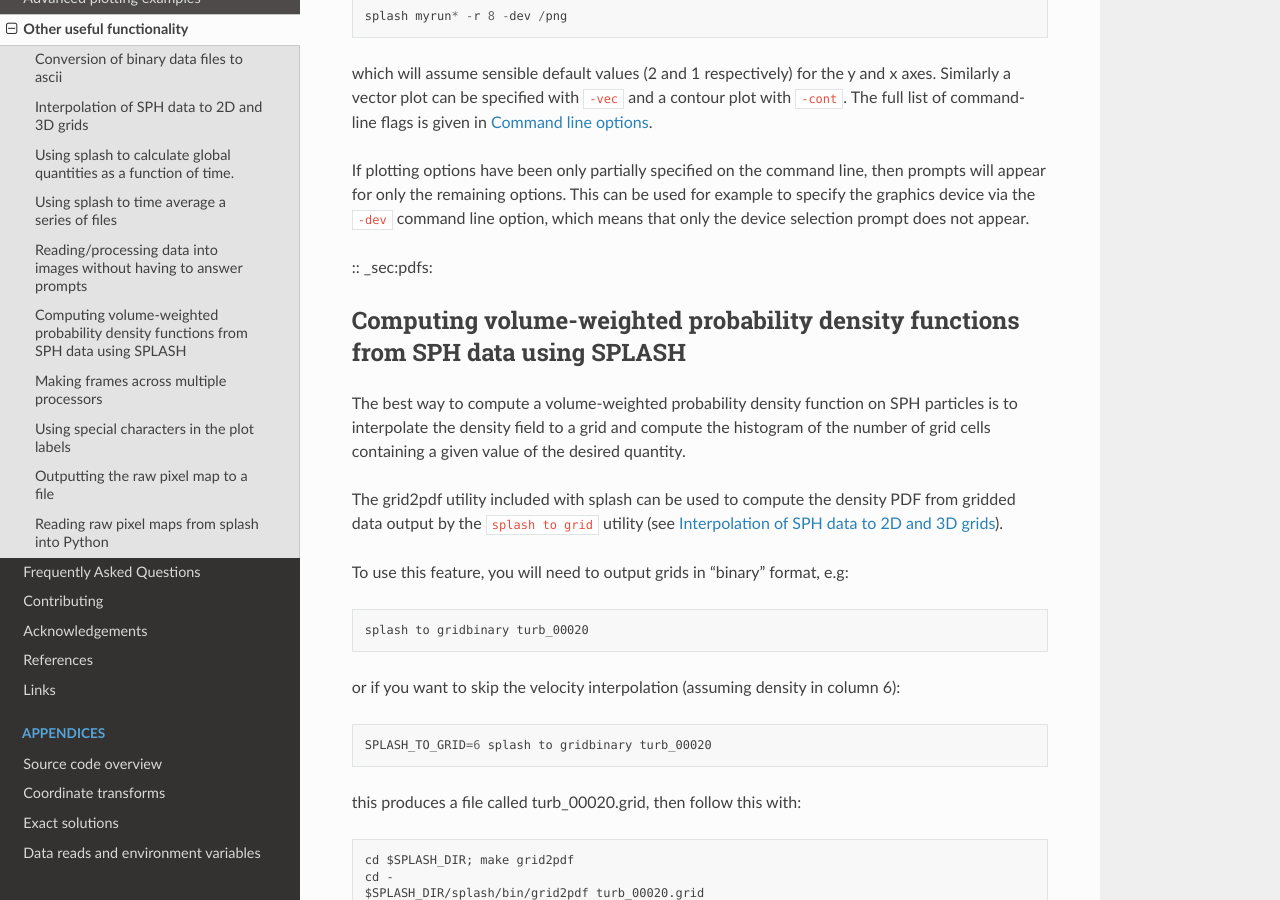
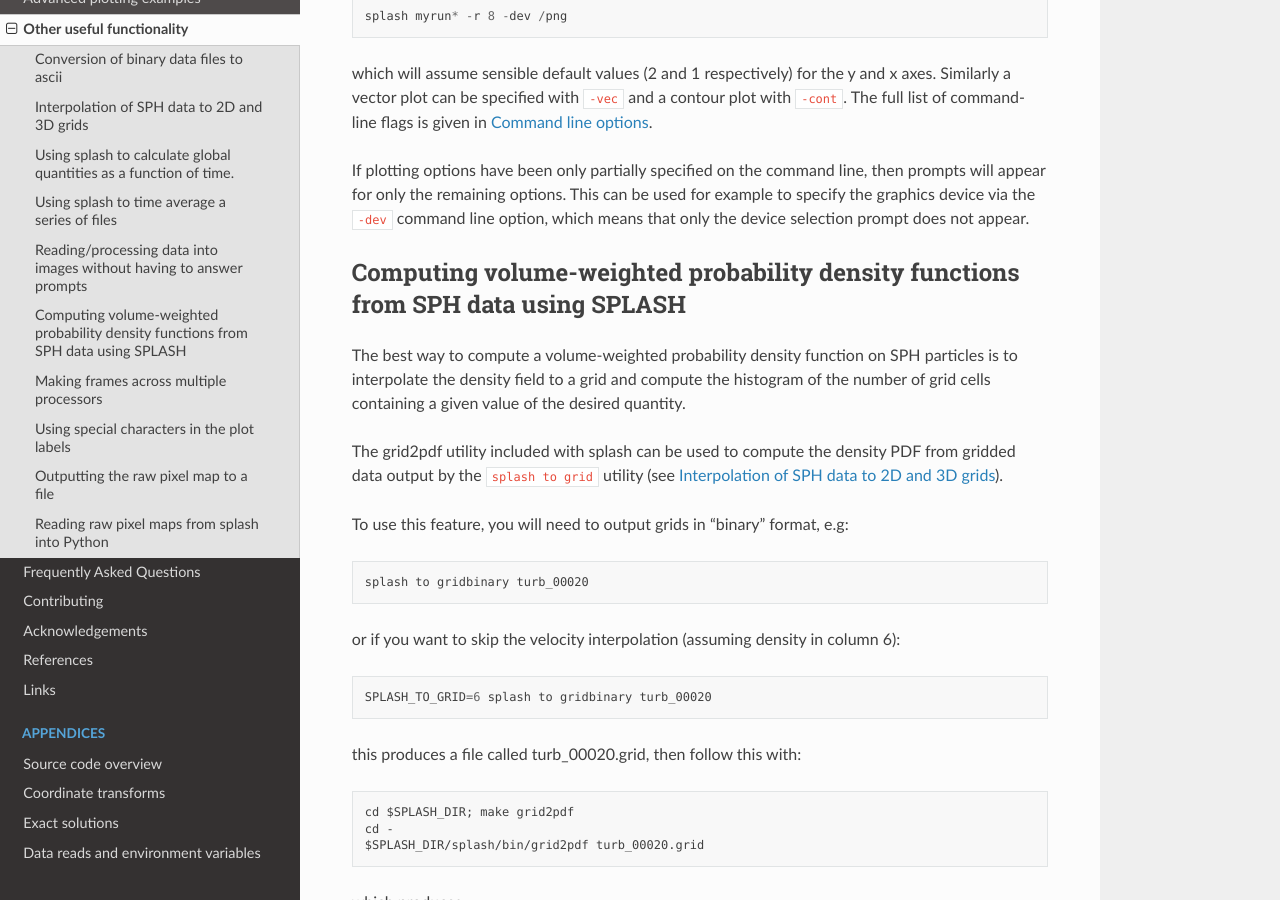
Before and after one commit to danieljprice/splash, a Sphinx documentation site: the page built from docs/other.rst, in a window 1280 px wide and 900 px high, scrolled down 3219 px. Built offline with Sphinx 7.4.7 and the Read the Docs theme 2.0.0, drawn with Linux system fonts in a browser that asks for light colours.

Commit message:
Update other.rst

```diff
--- a/docs/other.rst
+++ b/docs/other.rst
@@ -185,7 +185,7 @@ be used for example to specify the graphics device via the ``-dev``
 command line option, which means that only the device selection prompt
 does not appear.
 
-:: _sec:pdfs:
+.. _sec:pdfs:
 
 Computing volume-weighted probability density functions from SPH data using SPLASH
 -----------------------------------------------------------------------------------
```
